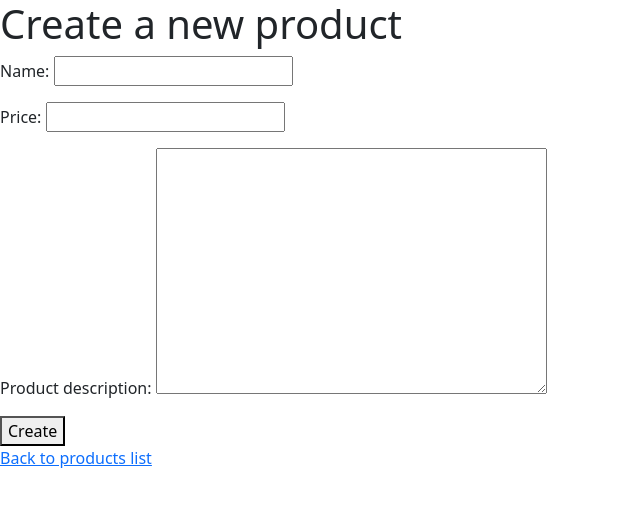
After one commit to KlyushovaPolina/django_project, a Django app: page /shop/products/create in a window 1280 px wide. The commit adds this page. Shown: the top 507 px of the page, without its empty margins (0-640 px from the left). Run offline with Django 5.2, Linux system fonts and the light colour scheme.

Commit message:
6.2 finished

```diff
--- a/mysite/requestdataapp/forms.py
+++ b/mysite/requestdataapp/forms.py
@@ -1,6 +1,6 @@
 from django import forms
 
 class UserBioForm(forms.Form):
-    name = forms.CharField()
-    age = forms.IntegerField(label='Your age')
-    bio = forms.CharField(label='Biography', widget = forms.Textarea)
+    name = forms.CharField(max_length=100)
+    age = forms.IntegerField(label='Your age', min_value=1, max_value=120)
+    bio = forms.CharField(label='Biography', widget=forms.Textarea)
--- /dev/null
+++ b/mysite/shopapp/forms.py
@@ -0,0 +1,6 @@
+from django import forms
+
+class ProductForm(forms.Form):
+    name = forms.CharField(max_length=100)
+    price = forms.DecimalField(min_value=1, max_value=100000)
+    description = forms.CharField(label='Product description', widget=forms.Textarea)
--- /dev/null
+++ b/mysite/shopapp/templates/shopapp/create-product.html
@@ -0,0 +1,26 @@
+{% extends 'shopapp/base.html' %}
+
+{%block title%}
+    Create product
+{%endblock%}
+
+{%block body%}
+    <h1>Create a new product</h1>
+    <div>
+        <form method="post">
+            {% csrf_token %}
+
+            {{form.as_p}}
+
+            <button type="submit">
+                Create
+            </button>
+        </form>
+    </div>
+
+    <div>
+        <a href="{% url 'shopapp:products_list' %}">
+            Back to products list
+        </a>
+    </div>
+{%endblock%}
--- a/mysite/shopapp/templates/shopapp/products-list.html
+++ b/mysite/shopapp/templates/shopapp/products-list.html
@@ -19,5 +19,8 @@ Products list
     {% else %}
         <h3>No products yet</h3>
     {% endif %}
+    <div>
+        <a href ="{% url 'shopapp:product_create' %}">Create a new product</a>
+    </div>
 
 {% endblock %}
--- a/mysite/shopapp/urls.py
+++ b/mysite/shopapp/urls.py
@@ -1,6 +1,6 @@
 from django.urls import path
 
-from .views import shop_index, groups_list, products_list, orders_list
+from .views import shop_index, groups_list, products_list, orders_list, create_product
 
 app_name = "shopapp"
 
@@ -9,4 +9,5 @@ urlpatterns = [
     path("groups/", groups_list, name = 'groups_list'),
     path("products/", products_list, name = 'products_list'),
     path("orders/", orders_list, name = 'orders_list'),
+    path("products/create", create_product, name='product_create')
 ]
--- a/mysite/shopapp/views.py
+++ b/mysite/shopapp/views.py
@@ -1,7 +1,8 @@
 from django.contrib.auth.models import Group
 from django.http import HttpResponse, HttpRequest
-from django.shortcuts import render
+from django.shortcuts import render, redirect, reverse
 from .models import Product, Order
+from .forms import ProductForm
 
 from timeit import default_timer
 
@@ -23,6 +24,21 @@ def products_list(request: HttpRequest):
     }
     return render(request, 'shopapp/products-list.html', context = context)
 
+def create_product(request: HttpRequest) -> HttpResponse:
+    if request.method =='POST':
+        form = ProductForm(request.POST)
+        if form.is_valid():
+            Product.objects.create(**form.cleaned_data)
+            url = reverse("shopapp:products_list")
+            return redirect(url)
+    else:
+        form = ProductForm()
+    context={
+        "form":form,
+    }
+    return render(request, 'shopapp/create-product.html', context=context)
+
+
 def orders_list(request: HttpRequest):
     context = {
         'orders': Order.objects.select_related("user").prefetch_related("products").all()
```
Also changed, not shown: mysite/db.sqlite3.
